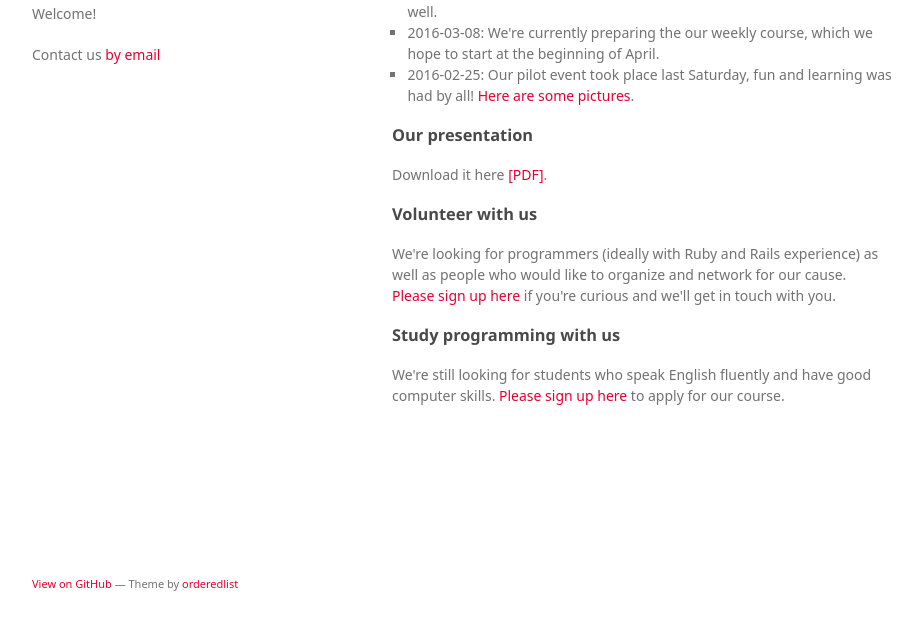
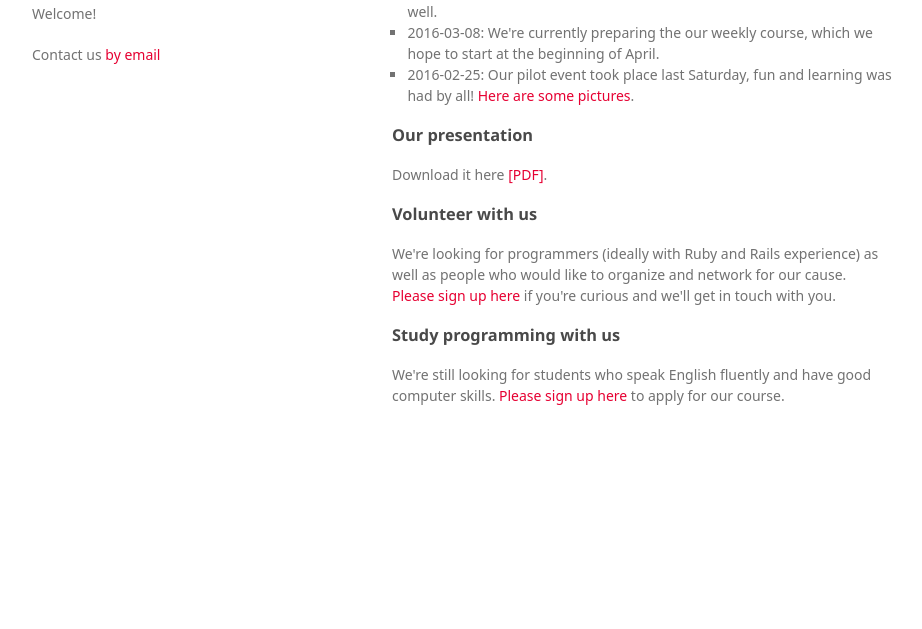
Before and after one commit to rormuc/rormuc.github.io, a plain HTML site: page index.html in a window 1280 px wide. Shown: the part 137-766 px from the top of the page, without its empty margins (178-1100 px from the left). Drawn offline with Linux system fonts and the light colour scheme; a web font is replaced by a local one.

Commit message:
Removed nerdy footer

```diff
--- a/index.html
+++ b/index.html
@@ -72,9 +72,6 @@
 
       </section>
       <footer>
-        <p><small><a href="https://github.com/rormuc">View on GitHub</a> &mdash; Theme by <a href="https://github.com/orderedlist">orderedlist</a></small></p>
-
-
       </footer>
     </div>
     <script src="javascripts/scale.fix.js"></script>
```
